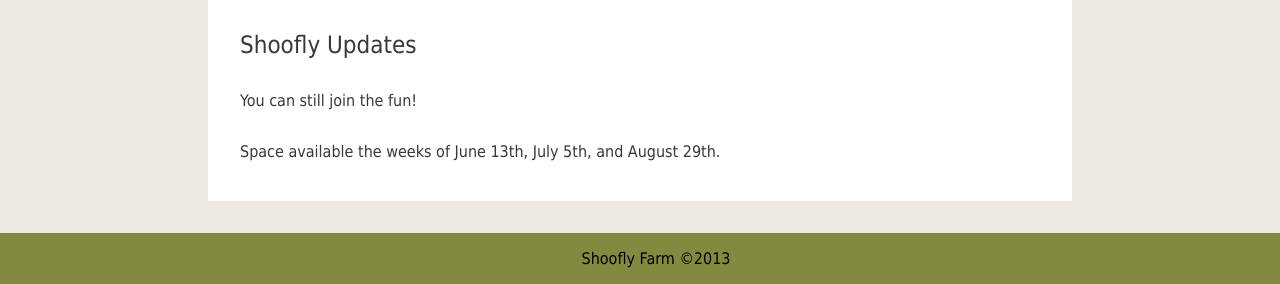
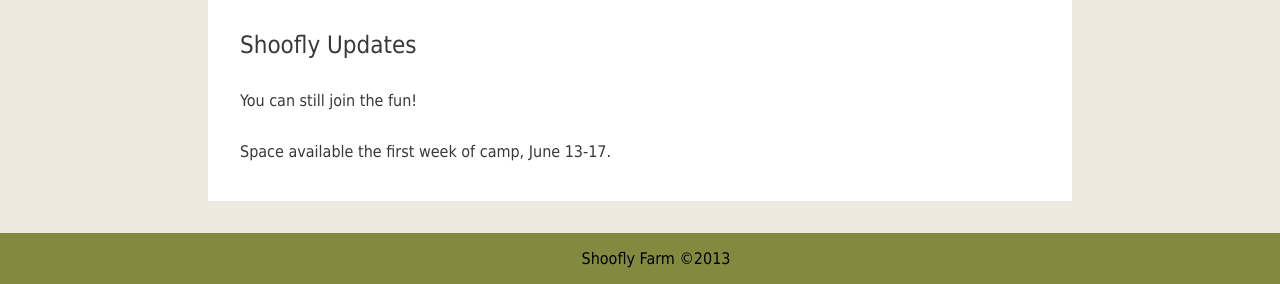
Before and after one commit to katekinsman/ShooflyRepo, a PHP site: page / in a window 1280 px wide. Shown: the part 739-1023 px from the top of the page. Run offline with PHP 8.4, Linux system fonts and the light colour scheme; data that the repository does not hold is empty; some libraries are stand-ins or nearby versions; some web fonts are replaced.

Commit message:
closed week changed blog

```diff
--- a/home.php
+++ b/home.php
@@ -15,5 +15,5 @@
     <h2>Shoofly Updates</h2>
     <article>
         <p class="update">You can still join the fun!</p>
-		<p class="update">Space available the weeks of June 13th, July 5th, and August 29th.</p>
+		<p class="update">Space available the first week of camp, June 13-17.</p>
 </section>
--- a/register.php
+++ b/register.php
@@ -29,7 +29,7 @@
 				<td></td>
 				<td class="closed">August 1-5</td>
 				<td></td>
-                <td class="open">August 29-1*</td>
+                <td class="closed">August 29-1*</td>
             </tr>
         </table>
         <div class="centeredbutton"><a href="http://shooflyfarms.bonzidev.com/home.php"><button
```
